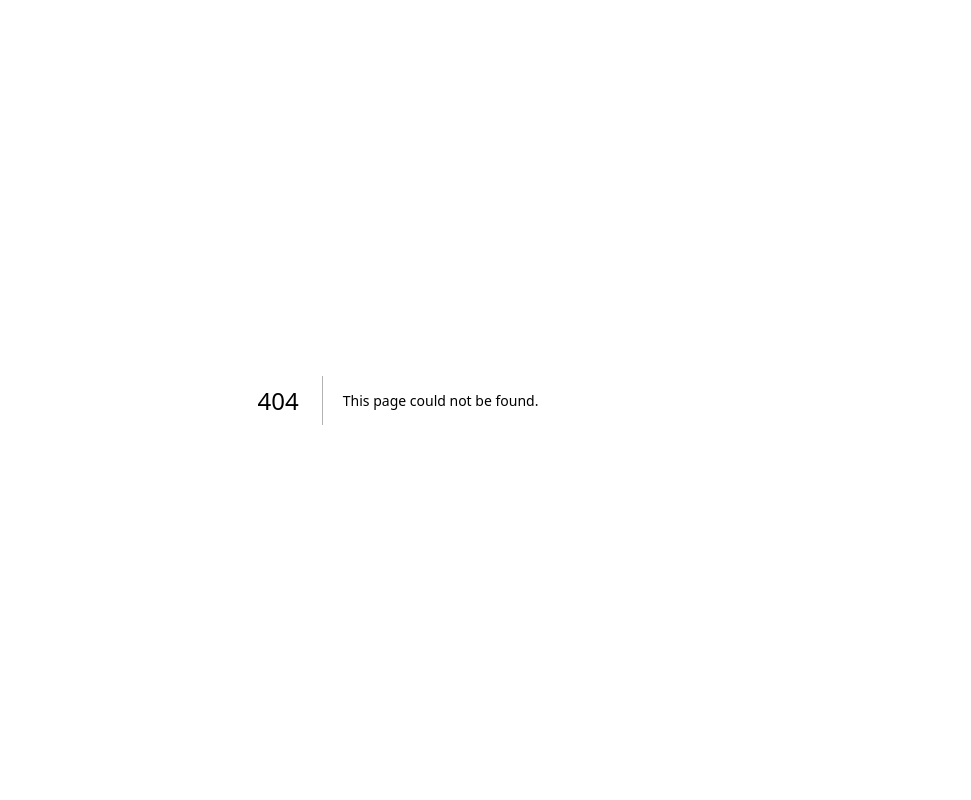
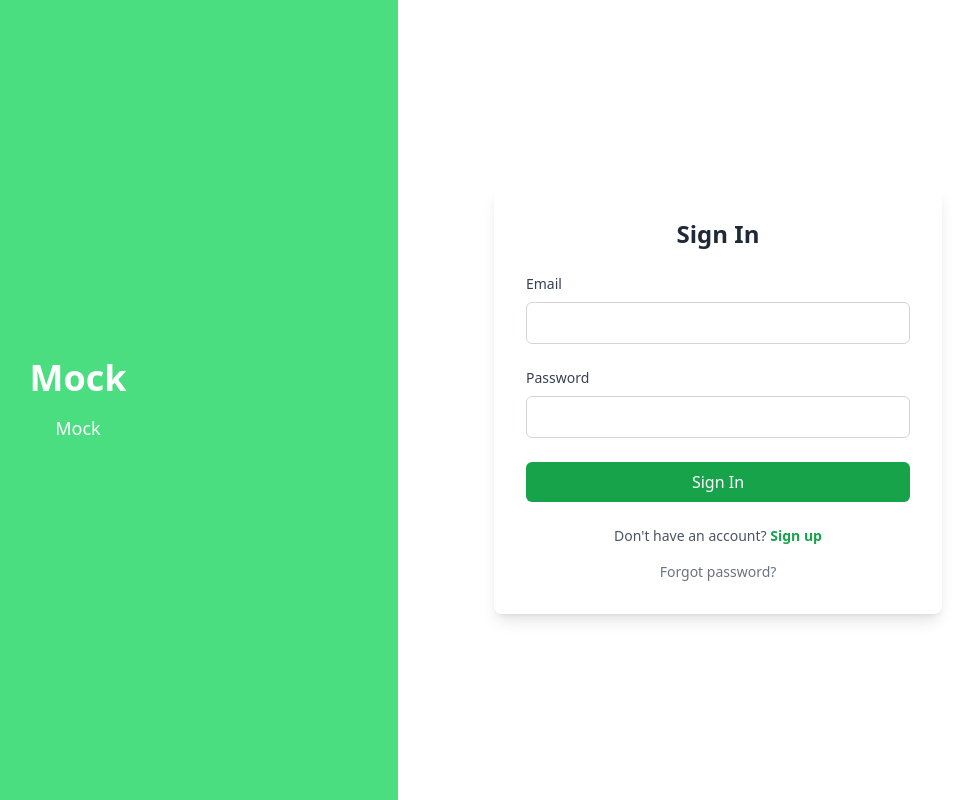
Before and after one commit to Jaehoonoo/therable, a Next.js app in the folder client/: page /login in a window 1280 px wide. Before the commit this address had no page. Shown: the whole page, without its empty margins (242-1213 px from the left). Built offline with nearby package versions, Linux system fonts and the light colour scheme.

Commit message:
created login-page

```diff
--- a/client/app/diary/page.js
+++ b/client/app/diary/page.js
@@ -88,8 +88,8 @@ const MedicalDiary = () => {
       }
     ],
     weeklyProgress: {
-      exercisesCompleted: 12,
-      totalExercises: 21,
+      exercisesCompleted: 5,
+      totalExercises: 7,
       streakDays: 5
     }
   };
--- /dev/null
+++ b/client/app/login/page.js
@@ -0,0 +1,90 @@
+// app/login/page.js
+"use client";
+
+import { useState } from "react";
+import { useRouter } from "next/navigation";
+
+const LoginPage = () => {
+  const [isSignUp, setIsSignUp] = useState(false);
+  const router = useRouter();
+
+  const handleLogin = (e) => {
+    e.preventDefault();
+
+    // Mock authentication
+    const isAuthenticated = true; // Replace this with actual authentication logic
+
+    if (isAuthenticated) {
+      router.push("/diary"); // Redirect to the /diary page
+    }
+  };
+
+  return (
+    <div className="flex h-screen">
+      {/* Left Side Branding Section */}
+      <div className="hidden lg:flex w-1/2 bg-green-400 items-center justify-center">
+        <div className="text-center p-8 max-w-md">
+          <h1 className="text-4xl font-bold text-white">Mock</h1>
+          <p className="mt-4 text-lg text-white">
+            Mock
+          </p>
+        </div>
+      </div>
+
+      {/* Right Side Form Section */}
+      <div className="flex flex-col w-full lg:w-1/2 items-center justify-center p-8">
+        <div className="w-full max-w-md p-8 bg-white rounded-lg shadow-lg">
+          <h2 className="text-2xl font-semibold text-center text-gray-800 mb-6">
+            {isSignUp ? "Sign Up" : "Sign In"}
+          </h2>
+
+          <form className="space-y-6" onSubmit={handleLogin}>
+            <div>
+              <label className="block text-sm font-medium text-gray-700">Email</label>
+              <input
+                type="email"
+                className="w-full px-4 py-2 mt-2 border border-gray-300 rounded-md focus:outline-none focus:ring-2 focus:ring-green-300"
+                required
+              />
+            </div>
+            <div>
+              <label className="block text-sm font-medium text-gray-700">Password</label>
+              <input
+                type="password"
+                className="w-full px-4 py-2 mt-2 border border-gray-300 rounded-md focus:outline-none focus:ring-2 focus:ring-green-300"
+                required
+              />
+            </div>
+            <button
+              type="submit"
+              className="w-full py-2 text-white bg-green-600 rounded-md hover:bg-green-700 focus:outline-none"
+            >
+              {isSignUp ? "Create Account" : "Sign In"}
+            </button>
+          </form>
+
+          <p className="mt-6 text-sm text-center text-gray-600">
+            {isSignUp ? "Already have an account?" : "Don't have an account?"}{" "}
+            <button
+              type="button"
+              onClick={() => setIsSignUp(!isSignUp)}
+              className="text-green-600 font-semibold hover:underline"
+            >
+              {isSignUp ? "Sign in" : "Sign up"}
+            </button>
+          </p>
+
+          {!isSignUp && (
+            <p className="mt-4 text-sm text-center text-gray-500">
+              <a href="#" className="hover:underline">
+                Forgot password?
+              </a>
+            </p>
+          )}
+        </div>
+      </div>
+    </div>
+  );
+};
+
+export default LoginPage;
```
